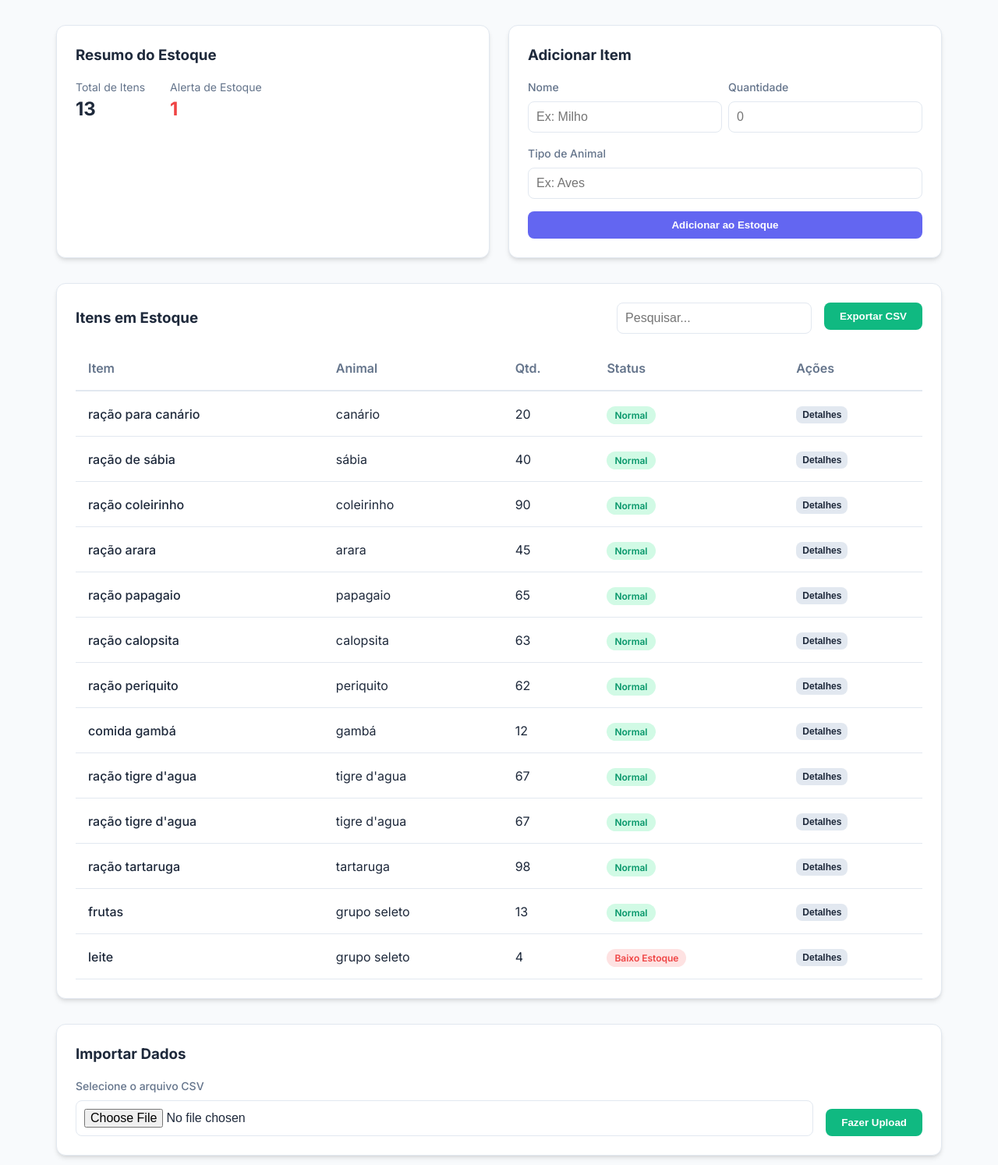
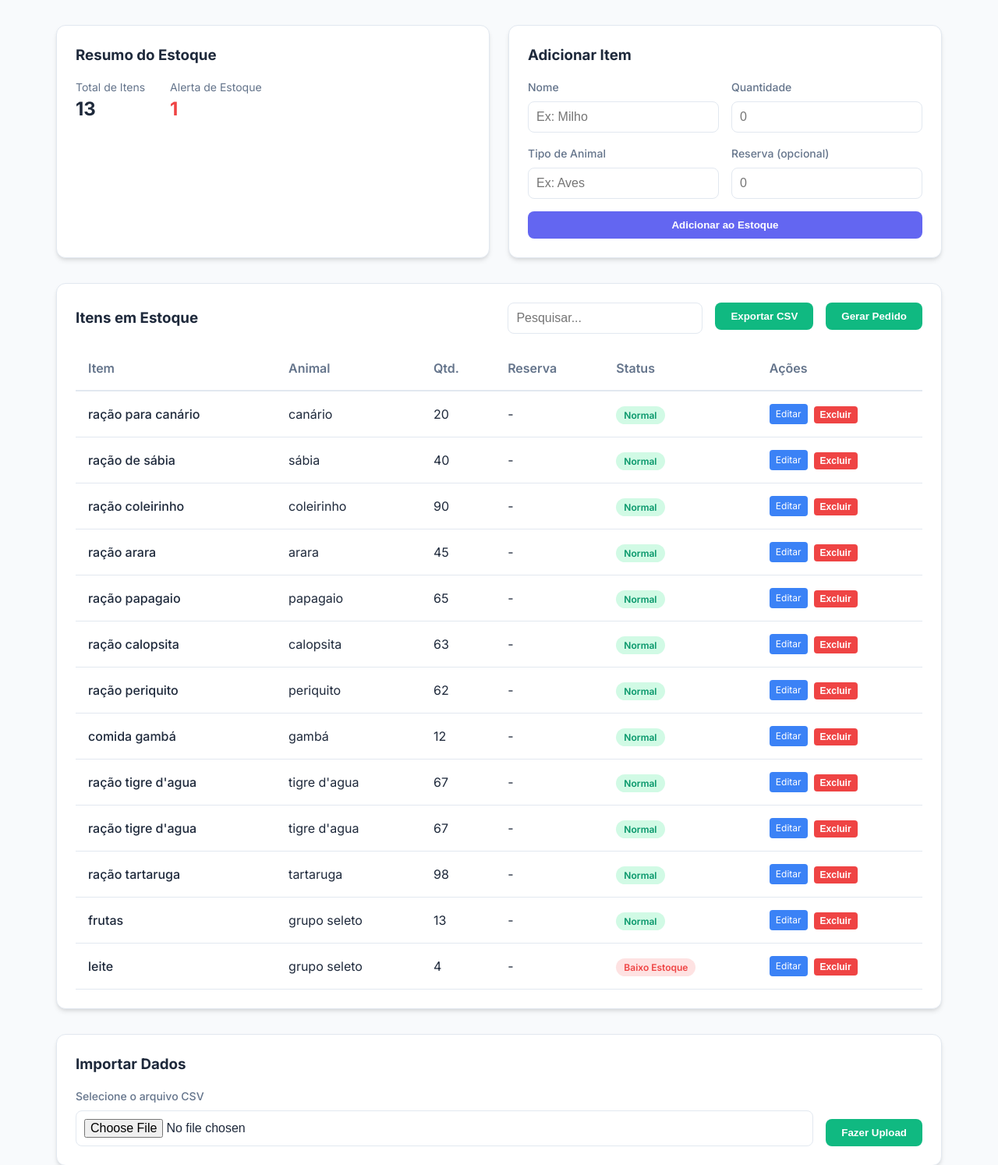
Before and after one commit to mannowell/AgroStock, a Flask app: page / in a window 1280 px wide. Shown: the part 77-1571 px from the top of the page at 78% size. Run offline with Flask 3, Linux system fonts and the light colour scheme; some libraries are stand-ins or nearby versions.

Commit message:
chore: code review, bug fixes and improvements

```diff
--- a/requirements.txt
+++ b/requirements.txt
@@ -5,3 +5,5 @@ flask-wtf
 python-docx
 pandas
 beautifulsoup4
+wtforms
+email-validator
--- a/routes/rotas.py
+++ b/routes/rotas.py
@@ -4,6 +4,7 @@ from io import BytesIO
 
 from flask import (
     Blueprint,
+    flash,
     jsonify,
     redirect,
     render_template,
@@ -23,33 +24,127 @@ rotas_blueprint = Blueprint('rotas', __name__)
 
 @rotas_blueprint.route('/')
 def index():
+    """Display the dashboard with all items in stock."""
     alimentos = Alimento.query.all()
     return render_template('index.html', alimentos=alimentos)
 
 
 @rotas_blueprint.route('/add', methods=['POST'])
 def add():
+    """Add a new item to the stock."""
     nome = request.form.get('nome', '').strip()
     quantidade_raw = request.form.get('quantidade', '')
     tipo_animal = request.form.get('tipo_animal', '').strip()
+    reserva_raw = request.form.get('reserva', '')
 
     if not nome or not tipo_animal:
+        flash('Nome e tipo de animal são obrigatórios.', 'error')
         return redirect(url_for('rotas.index'))
 
     try:
         quantidade = int(quantidade_raw)
+        if quantidade < 0:
+            flash('Quantidade não pode ser negativa.', 'error')
+            return redirect(url_for('rotas.index'))
     except (ValueError, TypeError):
+        flash('Quantidade deve ser um número válido.', 'error')
         return redirect(url_for('rotas.index'))
 
-    alimento = Alimento(nome=nome, quantidade=quantidade, tipo_animal=tipo_animal)
-    db.session.add(alimento)
-    db.session.commit()
+    reserva = None
+    if reserva_raw:
+        try:
+            reserva = int(reserva_raw)
+            if reserva < 0:
+                flash('Reserva não pode ser negativa.', 'error')
+                return redirect(url_for('rotas.index'))
+        except (ValueError, TypeError):
+            flash('Reserva deve ser um número válido.', 'error')
+            return redirect(url_for('rotas.index'))
+
+    try:
+        alimento = Alimento(nome=nome, quantidade=quantidade, tipo_animal=tipo_animal, reserva=reserva)
+        db.session.add(alimento)
+        db.session.commit()
+        flash('Item adicionado com sucesso!', 'success')
+    except Exception as e:
+        db.session.rollback()
+        flash(f'Erro ao adicionar item: {str(e)}', 'error')
+
     return redirect(url_for('rotas.index'))
+
+
+@rotas_blueprint.route('/delete/<int:id>', methods=['POST'])
+def delete(id):
+    """Delete an item from the stock."""
+    alimento = Alimento.query.get_or_404(id)
+    try:
+        db.session.delete(alimento)
+        db.session.commit()
+        flash('Item removido com sucesso!', 'success')
+    except Exception as e:
+        db.session.rollback()
+        flash(f'Erro ao remover item: {str(e)}', 'error')
+    return redirect(url_for('rotas.index'))
+
+
+@rotas_blueprint.route('/edit/<int:id>', methods=['GET', 'POST'])
+def edit(id):
+    """Edit an existing item in the stock."""
+    alimento = Alimento.query.get_or_404(id)
+
+    if request.method == 'POST':
+        nome = request.form.get('nome', '').strip()
+        quantidade_raw = request.form.get('quantidade', '')
+        tipo_animal = request.form.get('tipo_animal', '').strip()
+        reserva_raw = request.form.get('reserva', '')
+
+        if not nome or not tipo_animal:
+            flash('Nome e tipo de animal são obrigatórios.', 'error')
+            return redirect(url_for('rotas.edit', id=id))
+
+        try:
+            quantidade = int(quantidade_raw)
+            if quantidade < 0:
+                flash('Quantidade não pode ser negativa.', 'error')
+                return redirect(url_for('rotas.edit', id=id))
+        except (ValueError, TypeError):
+            flash('Quantidade deve ser um número válido.', 'error')
+            return redirect(url_for('rotas.edit', id=id))
+
+        reserva = None
+        if reserva_raw:
+            try:
+                reserva = int(reserva_raw)
+                if reserva < 0:
+                    flash('Reserva não pode ser negativa.', 'error')
+                    return redirect(url_for('rotas.edit', id=id))
+            except (ValueError, TypeError):
+                flash('Reserva deve ser um número válido.', 'error')
+                return redirect(url_for('rotas.edit', id=id))
+
+        try:
+            alimento.nome = nome
+            alimento.quantidade = quantidade
+            alimento.tipo_animal = tipo_animal
+            alimento.reserva = reserva
+            db.session.commit()
+            flash('Item atualizado com sucesso!', 'success')
+            return redirect(url_for('rotas.index'))
+        except Exception as e:
+            db.session.rollback()
+            flash(f'Erro ao atualizar item: {str(e)}', 'error')
+
+    return render_template('edit.html', alimento=alimento)
 
 
 @rotas_blueprint.route('/export')
 def export():
+    """Export stock data as CSV."""
     alimentos = Alimento.query.all()
+    if not alimentos:
+        flash('Não há itens para exportar.', 'warning')
+        return redirect(url_for('rotas.index'))
+
     df = pd.DataFrame([a.to_dict() for a in alimentos])
 
     output = BytesIO()
@@ -61,45 +156,69 @@ def export():
 
 @rotas_blueprint.route('/import', methods=['POST'])
 def import_data():
+    """Import stock data from CSV."""
     file = request.files.get('file')
     if not file or not file.filename or not file.filename.endswith('.csv'):
+        flash('Por favor, selecione um arquivo CSV válido.', 'error')
         return redirect(url_for('rotas.index'))
 
     try:
         df = pd.read_csv(file)
-    except Exception:
+        required_columns = ['nome', 'quantidade', 'tipo_animal']
+        missing_columns = [col for col in required_columns if col not in df.columns]
+        if missing_columns:
+            flash(f'Colunas obrigatórias ausentes: {", ".join(missing_columns)}', 'error')
+            return redirect(url_for('rotas.index'))
+    except Exception as e:
+        flash(f'Erro ao ler arquivo CSV: {str(e)}', 'error')
         return redirect(url_for('rotas.index'))
 
-    for _, row in df.iterrows():
-        nome = str(row.get('nome', '')).strip()
-        if not nome:
-            continue
-        try:
-            quantidade = int(row.get('quantidade', 0))
-        except (ValueError, TypeError):
-            quantidade = 0
-        tipo_animal = str(row.get('tipo_animal', '')).strip()
-        reserva = row.get('reserva')
-        if reserva is not None:
+    try:
+        imported_count = 0
+        for _, row in df.iterrows():
+            nome = str(row.get('nome', '')).strip()
+            if not nome:
+                continue
             try:
-                reserva = int(reserva)
+                quantidade = int(row.get('quantidade', 0))
+                if quantidade < 0:
+                    continue
             except (ValueError, TypeError):
-                reserva = None
+                quantidade = 0
+            tipo_animal = str(row.get('tipo_animal', '')).strip()
+            if not tipo_animal:
+                continue
 
-        alimento = Alimento(
-            nome=nome,
-            quantidade=quantidade,
-            tipo_animal=tipo_animal,
-            reserva=reserva,
-        )
-        db.session.add(alimento)
+            reserva = row.get('reserva')
+            if reserva is not None:
+                try:
+                    reserva = int(reserva)
+                    if reserva < 0:
+                        reserva = None
+                except (ValueError, TypeError):
+                    reserva = None
 
-    db.session.commit()
+            alimento = Alimento(
+                nome=nome,
+                quantidade=quantidade,
+                tipo_animal=tipo_animal,
+                reserva=reserva,
+            )
+            db.session.add(alimento)
+            imported_count += 1
+
+        db.session.commit()
+        flash(f'{imported_count} itens importados com sucesso!', 'success')
+    except Exception as e:
+        db.session.rollback()
+        flash(f'Erro ao importar dados: {str(e)}', 'error')
+
     return redirect(url_for('rotas.index'))
 
 
 @rotas_blueprint.route('/orcamento', methods=['GET', 'POST'])
 def orcamento():
+    """Display and process budget form."""
     form = OrcamentoForm()
     if form.validate_on_submit():
         return redirect(url_for('rotas.gerar_orcamento'))
@@ -108,63 +227,91 @@ def orcamento():
 
 @rotas_blueprint.route('/gerar_orcamento', methods=['POST'])
 def gerar_orcamento():
+    """Generate a budget document in Word format."""
     nome_empresa = request.form.get('nome_empresa', '').strip()
     alimento = request.form.get('alimento', '').strip()
     try:
         valor_alimento = float(request.form.get('valor_alimento', 0))
+        if valor_alimento < 0:
+            flash('Valor não pode ser negativo.', 'error')
+            return redirect(url_for('rotas.orcamento'))
     except (ValueError, TypeError):
-        valor_alimento = 0.0
+        flash('Valor deve ser um número válido.', 'error')
+        return redirect(url_for('rotas.orcamento'))
 
     if not nome_empresa or not alimento:
+        flash('Nome da empresa e alimento são obrigatórios.', 'error')
         return redirect(url_for('rotas.orcamento'))
 
-    doc = Document()
-    doc.add_heading(f'Orcamento - {nome_empresa}', 0)
-    doc.add_paragraph(f'Produto: {alimento}')
-    doc.add_paragraph(f'Valor: R$ {valor_alimento:.2f}')
+    try:
+        doc = Document()
+        doc.add_heading(f'Orçamento - {nome_empresa}', 0)
+        doc.add_paragraph(f'Produto: {alimento}')
+        doc.add_paragraph(f'Valor: R$ {valor_alimento:.2f}')
 
-    output = BytesIO()
-    doc.save(output)
-    output.seek(0)
+        output = BytesIO()
+        doc.save(output)
+        output.seek(0)
 
-    filename = re.sub(r'[^\w\-]', '_', nome_empresa)
-    return send_file(output, as_attachment=True, download_name=f'orcamento_{filename}.docx')
+        filename = re.sub(r'[^\w\-]', '_', nome_empresa)
+        return send_file(output, as_attachment=True, download_name=f'orcamento_{filename}.docx')
+    except Exception as e:
+        flash(f'Erro ao gerar orçamento: {str(e)}', 'error')
+        return redirect(url_for('rotas.orcamento'))
 
 
 @rotas_blueprint.route('/generate_document')
 def generate_document():
+    """Generate a stock replenishment order document."""
     alimentos = Alimento.query.all()
-    document = Document()
-    document.add_heading('Pedido de Novo Estoque', level=1)
+    if not alimentos:
+        flash('Não há itens em estoque para gerar pedido.', 'warning')
+        return redirect(url_for('rotas.index'))
 
-    for alimento in alimentos:
-        document.add_paragraph(f'{alimento.nome}: {alimento.quantidade} para {alimento.tipo_animal}')
+    try:
+        document = Document()
+        document.add_heading('Pedido de Novo Estoque', level=1)
 
-    output = BytesIO()
-    document.save(output)
-    output.seek(0)
+        for alimento in alimentos:
+            document.add_paragraph(f'{alimento.nome}: {alimento.quantidade} para {alimento.tipo_animal}')
 
-    return send_file(output, download_name='pedido_estoque.docx', as_attachment=True)
+        output = BytesIO()
+        document.save(output)
+        output.seek(0)
+
+        return send_file(output, download_name='pedido_estoque.docx', as_attachment=True)
+    except Exception as e:
+        flash(f'Erro ao gerar documento: {str(e)}', 'error')
+        return redirect(url_for('rotas.index'))
 
 
 @rotas_blueprint.route('/create_document', methods=['POST'])
 def create_document():
-    content = request.form.get('tinymce', '')
-    doc = Document()
-    doc.add_heading('Documento Editado', 0)
+    """Generate a document from TinyMCE editor content."""
+    content = request.form.get('tinymce', '').strip()
+    if not content:
+        flash('Conteúdo do documento não pode estar vazio.', 'error')
+        return redirect(url_for('rotas.index'))
 
-    if content:
+    try:
+        doc = Document()
+        doc.add_heading('Documento Editado', 0)
+
         clean_text = re.sub(r'<[^>]+>', '', content)
         doc.add_paragraph(clean_text)
 
-    output = BytesIO()
-    doc.save(output)
-    output.seek(0)
+        output = BytesIO()
+        doc.save(output)
+        output.seek(0)
 
-    return send_file(output, as_attachment=True, download_name='documento_editado.docx')
+        return send_file(output, as_attachment=True, download_name='documento_editado.docx')
+    except Exception as e:
+        flash(f'Erro ao criar documento: {str(e)}', 'error')
+        return redirect(url_for('rotas.index'))
 
 
 @rotas_blueprint.route('/api/alimentos', methods=['GET'])
 def obter_alimentos():
+    """API endpoint to get all items in JSON format."""
     alimentos = Alimento.query.all()
     return jsonify([a.to_dict() for a in alimentos])
--- a/static/css/style.css
+++ b/static/css/style.css
@@ -178,3 +178,127 @@ tr:hover {
         padding: 1rem;
     }
 }
+
+/* Flash Messages */
+.flash-messages {
+    margin-bottom: 1.5rem;
+}
+
+.flash-message {
+    padding: 1rem;
+    border-radius: var(--radius);
+    margin-bottom: 0.5rem;
+    display: flex;
+    justify-content: space-between;
+    align-items: center;
+    font-weight: 500;
+    animation: slideIn 0.3s ease-out;
+}
+
+.flash-success {
+    background: #d1fae5;
+    color: #065f46;
+    border: 1px solid #a7f3d0;
+}
+
+.flash-error {
+    background: #fee2e2;
+    color: #991b1b;
+    border: 1px solid #fecaca;
+}
+
+.flash-warning {
+    background: #fef3c7;
+    color: #92400e;
+    border: 1px solid #fde68a;
+}
+
+.flash-close {
+    background: none;
+    border: none;
+    font-size: 1.25rem;
+    cursor: pointer;
+    padding: 0;
+    width: auto;
+    color: inherit;
+    opacity: 0.5;
+    transition: opacity 0.2s;
+}
+
+.flash-close:hover {
+    opacity: 1;
+    transform: none;
+    background: none;
+}
+
+@keyframes slideIn {
+    from {
+        opacity: 0;
+        transform: translateY(-10px);
+    }
+    to {
+        opacity: 1;
+        transform: translateY(0);
+    }
+}
+
+/* Action Buttons in Table */
+.action-buttons {
+    display: flex;
+    gap: 0.5rem;
+}
+
+.action-buttons button,
+.action-buttons a {
+    padding: 0.25rem 0.5rem;
+    font-size: 0.75rem;
+    border-radius: 4px;
+    text-decoration: none;
+    display: inline-flex;
+    align-items: center;
+}
+
+.btn-edit {
+    background: #3b82f6;
+    color: white;
+}
+
+.btn-edit:hover {
+    background: #2563eb;
+}
+
+.btn-delete {
+    background: #ef4444;
+    color: white;
+}
+
+.btn-delete:hover {
+    background: #dc2626;
+}
+
+/* Form Improvements */
+input[type="number"] {
+    -moz-appearance: textfield;
+}
+
+input[type="number"]::-webkit-outer-spin-button,
+input[type="number"]::-webkit-inner-spin-button {
+    -webkit-appearance: none;
+    margin: 0;
+}
+
+.form-row {
+    display: grid;
+    grid-template-columns: 1fr 1fr;
+    gap: 1rem;
+}
+
+@media (max-width: 768px) {
+    .form-row {
+        grid-template-columns: 1fr;
+    }
+
+    .action-buttons {
+        flex-direction: column;
+    }
+}
--- a/templates/index.html
+++ b/templates/index.html
@@ -26,19 +26,25 @@
         <h3>Adicionar Item</h3>
         <form action="{{ url_for('rotas.add') }}" method="post" style="margin-top: 1rem;">
             <input type="hidden" name="csrf_token" value="{{ csrf_token() }}">
-            <div class="grid" style="grid-template-columns: 1fr 1fr; gap: 0.5rem;">
+            <div class="form-row">
                 <div class="form-group">
                     <label>Nome</label>
                     <input type="text" name="nome" placeholder="Ex: Milho" required>
                 </div>
                 <div class="form-group">
                     <label>Quantidade</label>
-                    <input type="number" name="quantidade" placeholder="0" required>
+                    <input type="number" name="quantidade" placeholder="0" required min="0">
                 </div>
             </div>
-            <div class="form-group">
-                <label>Tipo de Animal</label>
-                <input type="text" name="tipo_animal" placeholder="Ex: Aves" required>
+            <div class="form-row">
+                <div class="form-group">
+                    <label>Tipo de Animal</label>
+                    <input type="text" name="tipo_animal" placeholder="Ex: Aves" required>
+                </div>
+                <div class="form-group">
+                    <label>Reserva (opcional)</label>
+                    <input type="number" name="reserva" placeholder="0" min="0">
+                </div>
             </div>
             <button type="submit">Adicionar ao Estoque</button>
         </form>
@@ -51,6 +57,7 @@
         <div style="display: flex; gap: 1rem;">
             <input type="text" id="searchInput" placeholder="Pesquisar..." style="width: 250px;">
             <a href="{{ url_for('rotas.export') }}"><button class="secondary">Exportar CSV</button></a>
+            <a href="{{ url_for('rotas.generate_document') }}"><button class="secondary">Gerar Pedido</button></a>
         </div>
     </div>
 
@@ -60,6 +67,7 @@
                 <th>Item</th>
                 <th>Animal</th>
                 <th>Qtd.</th>
+                <th>Reserva</th>
                 <th>Status</th>
                 <th>Ações</th>
             </tr>
@@ -70,6 +78,7 @@
                 <td style="font-weight: 500;">{{ alimento.nome }}</td>
                 <td>{{ alimento.tipo_animal }}</td>
                 <td>{{ alimento.quantidade }}</td>
+                <td>{{ alimento.reserva or '-' }}</td>
                 <td>
                     {% if alimento.quantidade < 10 %}
                     <span class="badge badge-low">Baixo Estoque</span>
@@ -78,8 +87,13 @@
                     {% endif %}
                 </td>
                 <td>
-                    <!-- Ações futuras: Editar/Excluir -->
-                    <button style="padding: 0.25rem 0.5rem; background: var(--border-color); color: var(--text-main); font-size: 0.75rem;">Detalhes</button>
+                    <div class="action-buttons">
+                        <a href="{{ url_for('rotas.edit', id=alimento.id) }}" class="btn-edit">Editar</a>
+                        <form action="{{ url_for('rotas.delete', id=alimento.id) }}" method="post" style="display: inline;" onsubmit="return confirm('Tem certeza que deseja excluir este item?');">
+                            <input type="hidden" name="csrf_token" value="{{ csrf_token() }}">
+                            <button type="submit" class="btn-delete">Excluir</button>
+                        </form>
+                    </div>
                 </td>
             </tr>
             {% endfor %}
--- a/templates/layout.html
+++ b/templates/layout.html
@@ -23,6 +23,20 @@
         </header>
 
         <main>
+            <!-- Flash Messages -->
+            {% with messages = get_flashed_messages(with_categories=true) %}
+                {% if messages %}
+                    <div class="flash-messages">
+                        {% for category, message in messages %}
+                            <div class="flash-message flash-{{ category }}">
+                                {{ message }}
+                                <button class="flash-close" onclick="this.parentElement.remove()">×</button>
+                            </div>
+                        {% endfor %}
+                    </div>
+                {% endif %}
+            {% endwith %}
+
             {% block content %}{% endblock %}
         </main>
     </div>
@@ -50,6 +64,14 @@
             skin: (localStorage.getItem('theme') === 'dark' ? 'oxide-dark' : 'oxide'),
             content_css: (localStorage.getItem('theme') === 'dark' ? 'dark' : 'default')
         });
+
+        // Auto-dismiss flash messages after 5 seconds
+        document.querySelectorAll('.flash-message').forEach(msg => {
+            setTimeout(() => {
+                msg.style.opacity = '0';
+                setTimeout(() => msg.remove(), 300);
+            }, 5000);
+        });
     </script>
 </body>
 </html>
```
Also changed, not shown: forms.py (+18 -3 lines), templates/edit.html (added, +39 -0 lines).
